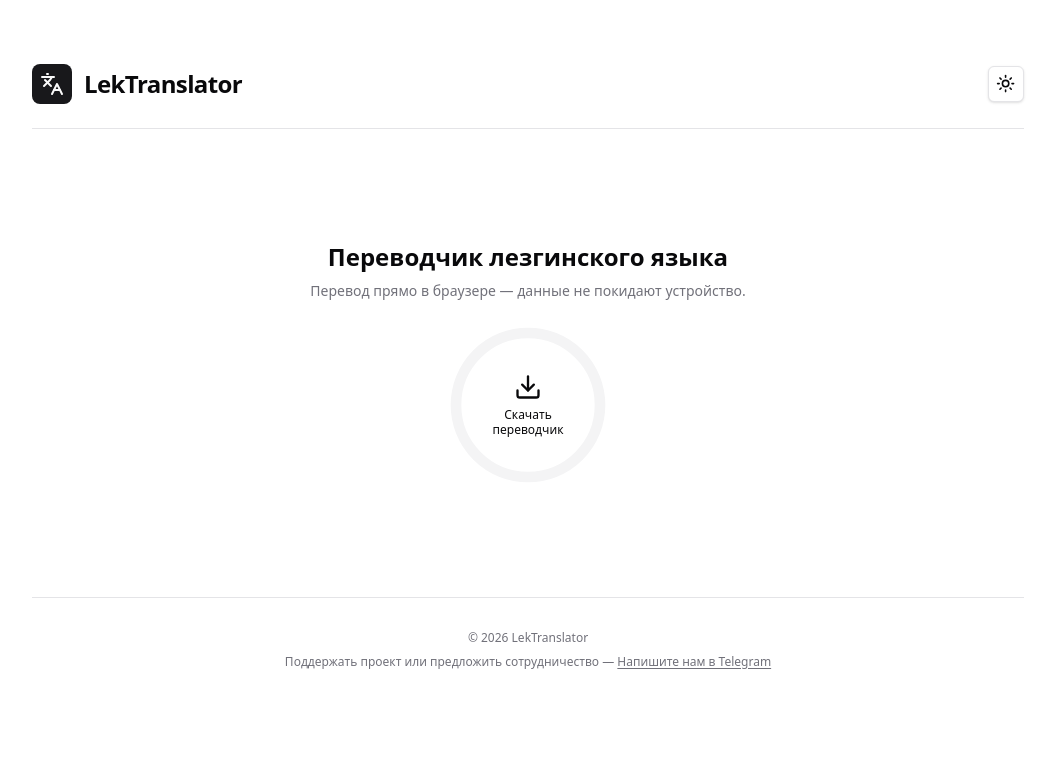
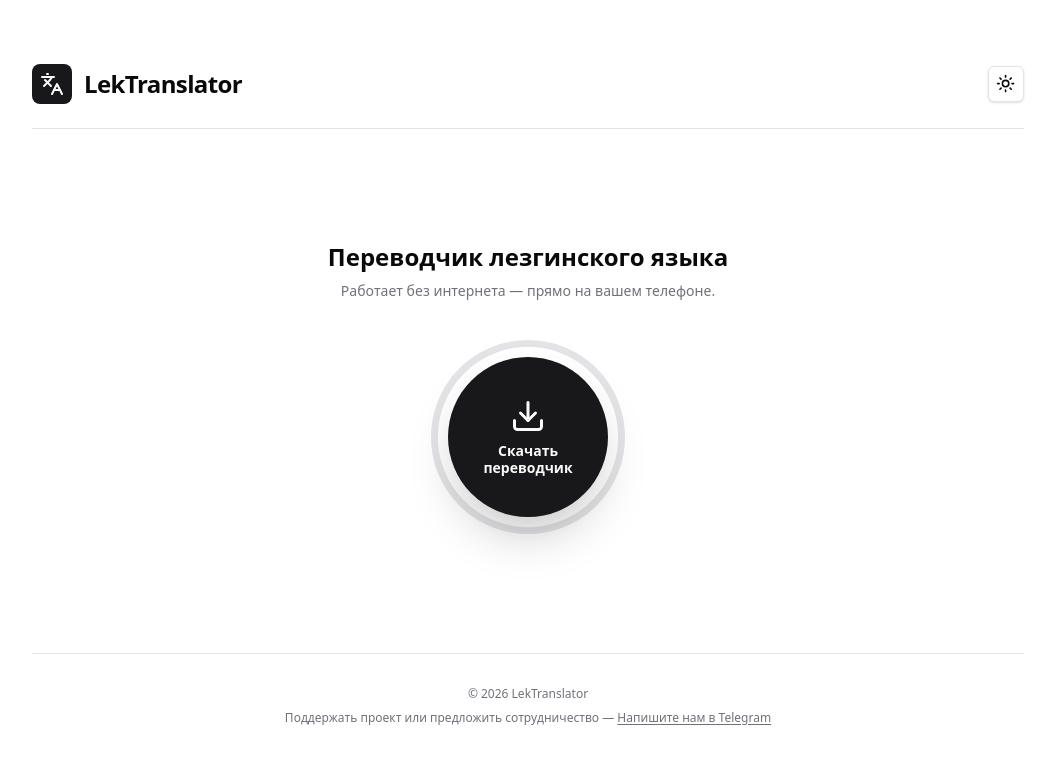
Before and after one commit to leks-forever/web-translator, a React (Vite) app: page / in a window 1280 px wide. Shown: the top 764 px of the page, without its empty margins (112-1167 px from the left). Built offline with nearby package versions, Linux system fonts and the light colour scheme.

Commit message:
Restyle download button: solid filled circle, shadow, better text

```diff
--- a/src/App.tsx
+++ b/src/App.tsx
@@ -133,26 +133,26 @@ export default function App() {
 
         {/* Download gate */}
         {modelState !== 'ready' && (
-          <div className="flex flex-col items-center justify-center py-16 gap-6 animate-in fade-in duration-500">
+          <div className="flex flex-col items-center justify-center py-16 gap-8 animate-in fade-in duration-500">
             <div className="text-center space-y-2">
               <h2 className="text-2xl font-semibold">Переводчик лезгинского языка</h2>
               <p className="text-muted-foreground text-sm">
-                Перевод прямо в браузере — данные не покидают устройство.
+                Работает без интернета — прямо на вашем телефоне.
               </p>
             </div>
 
-            {/* Ring — always visible */}
-            <div className="relative w-40 h-40">
-              <svg className="w-full h-full -rotate-90" viewBox="0 0 120 120">
+            {/* Ring button */}
+            <div className="relative w-52 h-52">
+              <svg className="absolute inset-0 w-full h-full -rotate-90" viewBox="0 0 120 120">
                 <circle
                   cx="60" cy="60" r={RING_RADIUS}
-                  fill="none" strokeWidth="8"
-                  className="stroke-muted"
+                  fill="none" strokeWidth="4"
+                  className="stroke-border"
                 />
                 {modelState === 'downloading' && (
                   <circle
                     cx="60" cy="60" r={RING_RADIUS}
-                    fill="none" strokeWidth="8" strokeLinecap="round"
+                    fill="none" strokeWidth="4" strokeLinecap="round"
                     className="stroke-primary transition-all duration-500"
                     strokeDasharray={RING_CIRCUMFERENCE}
                     strokeDashoffset={ringOffset}
@@ -160,30 +160,30 @@ export default function App() {
                 )}
               </svg>
 
-              <div className="absolute inset-0 flex flex-col items-center justify-center gap-1">
+              <div className="absolute inset-0 flex items-center justify-center">
                 {modelState === 'idle' && (
                   <button
                     onClick={handleLoadModel}
-                    className="flex flex-col items-center gap-1.5 hover:opacity-70 active:scale-95 transition-all"
+                    className="w-40 h-40 rounded-full bg-primary text-primary-foreground flex flex-col items-center justify-center gap-2 shadow-2xl hover:scale-105 active:scale-95 transition-transform duration-200"
                   >
-                    <Download className="w-7 h-7" />
-                    <span className="text-xs font-medium leading-tight text-center">Скачать<br/>переводчик</span>
+                    <Download className="w-9 h-9" />
+                    <span className="text-sm font-semibold leading-tight text-center">Скачать<br/>переводчик</span>
                   </button>
                 )}
 
                 {modelState === 'downloading' && (
-                  <>
+                  <div className="w-40 h-40 rounded-full bg-muted/20 border border-border flex flex-col items-center justify-center gap-1">
                     {hasProgress ? (
                       <>
-                        <span className="text-2xl font-bold tabular-nums leading-none">{loadedMB}</span>
+                        <span className="text-3xl font-bold tabular-nums leading-none">{loadedMB}</span>
                         <span className="text-xs text-muted-foreground">
                           {totalMB ? `из ${totalMB} МБ` : 'МБ'}
                         </span>
                       </>
                     ) : (
-                      <Loader2 className="w-7 h-7 animate-spin text-muted-foreground" />
+                      <Loader2 className="w-8 h-8 animate-spin text-muted-foreground" />
                     )}
-                  </>
+                  </div>
                 )}
               </div>
             </div>
```
